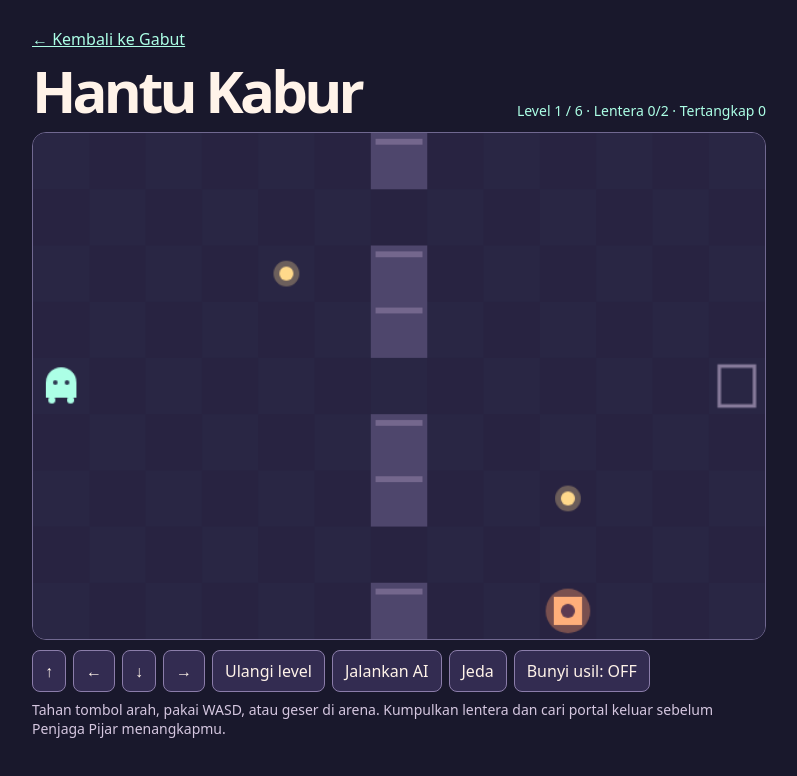
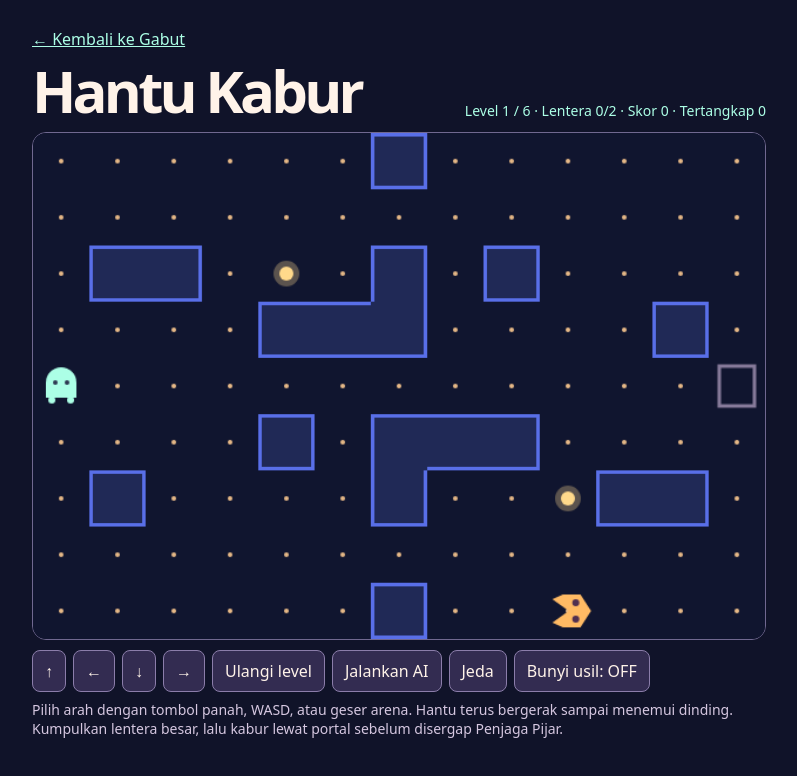
Before and after one commit to ggamesbgt/gabut, a plain HTML site: page games/hantu-kabur.html in a window 1280 px wide. Both pictures are taken after a click on the button "Mulai". Shown: the whole page, without its empty margins (241-1038 px from the left). Drawn offline with Linux system fonts and the light colour scheme.

Commit message:
Give Hantu Kabur neon mazes and continuous arcade movement

```diff
--- a/games/hantu-kabur.html
+++ b/games/hantu-kabur.html
@@ -4,7 +4,7 @@
 <meta name="viewport" content="width=device-width,initial-scale=1">
 <title>Hantu Kabur — Gabut</title>
 <style>
-*{box-sizing:border-box}body{margin:0;background:#19182c;color:#fff3e9;font:16px system-ui}main{max-width:790px;margin:auto;padding:clamp(12px,4vw,28px)}a{color:#acffe6}header{display:flex;justify-content:space-between;align-items:end;gap:8px;margin:12px 0}h1{font-size:clamp(27px,7vw,58px);letter-spacing:-.065em;margin:0;line-height:1}output{font-size:14px;color:#acffe6;text-align:right}.arena{position:relative}.arena canvas{display:block;width:100%;aspect-ratio:13/9;border:1px solid #706890;border-radius:14px;background:#282341;touch-action:none}.overlay{position:absolute;inset:0;display:grid;place-content:center;text-align:center;border-radius:14px;background:#19142bd1;pointer-events:none;padding:15px}.overlay[hidden],[hidden]{display:none}h2{font-size:clamp(22px,5vw,40px);margin:0}footer{display:flex;flex-wrap:wrap;gap:7px;margin-top:10px}button{font:inherit;color:inherit;background:#332c51;border:1px solid #8b7daa;border-radius:8px;padding:9px 12px;touch-action:none}button[aria-pressed=true]{background:#acffe6;color:#18312c}button:disabled{opacity:.45}button:focus-visible,canvas:focus-visible{outline:2px solid #acffe6;outline-offset:2px}p{color:#d5c7e0;margin:8px 0;font-size:14px}
+*{box-sizing:border-box}body{margin:0;background:#101329;color:#fff3e9;font:16px system-ui}main{max-width:790px;margin:auto;padding:clamp(12px,4vw,28px)}a{color:#acffe6}header{display:flex;justify-content:space-between;align-items:end;gap:8px;margin:12px 0}h1{font-size:clamp(27px,7vw,58px);letter-spacing:-.065em;margin:0;line-height:1}output{font-size:14px;color:#acffe6;text-align:right}.arena{position:relative}.arena canvas{display:block;width:100%;aspect-ratio:13/9;border:1px solid #706890;border-radius:14px;background:#10152f;touch-action:none}.overlay{position:absolute;inset:0;display:grid;place-content:center;text-align:center;border-radius:14px;background:#19142bd1;pointer-events:none;padding:15px}.overlay[hidden],[hidden]{display:none}h2{font-size:clamp(22px,5vw,40px);margin:0}footer{display:flex;flex-wrap:wrap;gap:7px;margin-top:10px}button{font:inherit;color:inherit;background:#332c51;border:1px solid #8b7daa;border-radius:8px;padding:9px 12px;touch-action:none}button[aria-pressed=true]{background:#acffe6;color:#18312c}button:disabled{opacity:.45}button:focus-visible,canvas:focus-visible{outline:2px solid #acffe6;outline-offset:2px}p{color:#d5c7e0;margin:8px 0;font-size:14px}
 </style>
 <main>
 <a href="../index.html">← Kembali ke Gabut</a>
@@ -15,7 +15,7 @@
 <button id="up" aria-label="Atas">↑</button><button id="left" aria-label="Kiri">←</button><button id="down" aria-label="Bawah">↓</button><button id="right" aria-label="Kanan">→</button>
 <button id="play">Mulai</button><button id="next" hidden>Level berikutnya</button><button id="ai" aria-pressed="false">Jalankan AI</button><button id="pause">Jeda</button><button id="sound" aria-pressed="false">Bunyi usil: OFF</button>
 </footer>
-<p>Tahan tombol arah, pakai WASD, atau geser di arena. Kumpulkan lentera dan cari portal keluar sebelum Penjaga Pijar menangkapmu.</p>
+<p>Pilih arah dengan tombol panah, WASD, atau geser arena. Hantu terus bergerak sampai menemui dinding. Kumpulkan lentera besar, lalu kabur lewat portal sebelum disergap Penjaga Pijar.</p>
 </main>
 <script src="annoying-sound.js"></script>
 <script>
@@ -30,6 +30,12 @@ const cell=(x,y)=>y*COLS+x;
 function makeLevel(name,frames,interval,exit,tokens,gates){
   const walls=new Set();
   for(const [x,...gaps] of gates)for(let y=0;y<ROWS;y++)if(!gaps.includes(y))walls.add(cell(x,y));
+  const reserved=new Set([cell(...exit),cell(0,4),cell(12,8),...tokens.map(([x,y])=>cell(x,y))]);
+  const islands=[[1,2],[2,2],[4,3],[5,3],[7,5],[8,5],[10,6],[11,6],[1,6],[4,5],[8,2],[11,3]];
+  for(const [x,y] of islands){
+    const tile=cell(x,y);
+    if(!reserved.has(tile)&&!gates.some(([column])=>column===x))walls.add(tile);
+  }
   const graph=Array.from({length:CELLS},(_,i)=>{
     const x=i%COLS,y=Math.floor(i/COLS);
     return moves.map(([dx,dy])=>{
@@ -62,7 +68,7 @@ const levels=[
 ];
 const startGhost=cell(0,4),startKeeper=cell(12,8),held=new Map();
 const active=()=>levels[level];
-let level=0,state='ready',ai=false,node,attempts=0,clock=0,delay=0,route,routeIndex,swipe=0;
+let level=0,state='ready',ai=false,node,attempts=0,clock=0,delay=0,route,routeIndex,direction=0,buffered=0,prior,keeperAngle=0,trail,score=0,levelScore=0;
 function transition(stage,from,move){
   const ghost=stage.graph[from.ghost][move];
   if(ghost===from.keeper)return null;
@@ -88,15 +94,20 @@ function solve(stage,start){
   return null;
 }
 function start(index,mode,initial='playing'){
-  level=index;ai=mode;state=initial;clock=delay=routeIndex=swipe=0;held.clear();
+  level=index;ai=mode;state=initial;clock=delay=routeIndex=direction=buffered=0;held.clear();
   node={ghost:startGhost,keeper:startKeeper,phase:0,bits:0};
+  prior=node;keeperAngle=Math.PI;trail=new Set([startGhost]);levelScore=0;
   route=ai?solve(active(),node):null;
   if(ai&&!route)ai=false;
   refresh();
 }
+function updateStats(){
+  const stage=active(), count=[...stage.tokens.values()].filter(bit=>node.bits&bit).length;
+  get('stats').textContent='Level '+(level+1)+' / '+levels.length+' · Lentera '+count+'/'+stage.tokens.size+' · Skor '+(score+levelScore)+' · Tertangkap '+attempts;
+}
 function refresh(){
-  const stage=active(), count=[...stage.tokens.values()].filter(bit=>node.bits&bit).length;
-  get('stats').textContent='Level '+(level+1)+' / '+levels.length+' · Lentera '+count+'/'+stage.tokens.size+' · Tertangkap '+attempts;
+  updateStats();
+  const stage=active();
   get('overlay').hidden=state==='playing';
   get('status').textContent={ready:stage.name,paused:'Dijeda',lost:'Hantu tertangkap!',clear:'Berhasil kabur!',won:'Lolos sampai fajar!'}[state]||'';
   get('detail').textContent={ready:'Pilih Mulai atau Jalankan AI.',lost:'Tekan Ulangi level untuk mencoba lagi.',
@@ -108,21 +119,33 @@ function refresh(){
   get('pause').disabled=state!=='playing'&&state!=='paused';
   get('pause').textContent=state==='paused'?'Lanjutkan':'Jeda';
 }
-function next(){if(state==='clear')start(level+1,ai);}
-function restart(mode){if(state==='won'){attempts=0;start(0,mode);}else start(level,mode);}
+function next(){if(state==='clear'){score+=levelScore;start(level+1,ai);}}
+function restart(mode){if(state==='won'){attempts=score=0;start(0,mode);}else start(level,mode);}
+function manualMove(stage){
+  const row=stage.graph[node.ghost];
+  const requested=[...held.values()].at(-1)||buffered;
+  if(requested&&row[requested]!==node.ghost){direction=requested;buffered=0;}
+  return direction;
+}
 function tick(){
   if(state==='clear'&&ai&&--delay<=0){next();return;}
   if(state!=='playing')return;
   const stage=active();
   if(++clock<stage.frames)return;
   clock=0;
-  const position=transition(stage,node,ai?(route[routeIndex++]??0):([...held.values()].at(-1)||swipe));
+  const position=transition(stage,node,ai?(route[routeIndex++]??0):manualMove(stage));
   if(!position){
     ai=false;state='lost';attempts++;held.clear();sound('miss');refresh();return;
   }
   const changed=position.bits!==node.bits;
-  node=position;
-  if(changed){sound('point');refresh();}
+  prior=node;node=position;
+  if(prior.keeper!==node.keeper){
+    const [px,py]=xy(prior.keeper),[x,y]=xy(node.keeper);
+    keeperAngle=Math.atan2(y-py,x-px);
+  }
+  if(!trail.has(node.ghost)){trail.add(node.ghost);levelScore+=10;}
+  if(changed){levelScore+=100;sound('point');}
+  updateStats();
   if(arrived(stage,node)){
     state=level+1===levels.length?'won':'clear';delay=55;held.clear();
     if(state==='won')ai=false;
@@ -131,12 +154,25 @@ function tick(){
 }
 function xy(id){return [(id%COLS+.5)*TILE,(Math.floor(id/COLS)+.5)*TILE];}
 function circle(x,y,r,color){ctx.beginPath();ctx.arc(x,y,r,0,2*Math.PI);ctx.fillStyle=color;ctx.fill();}
+function between(from,to){
+  const [x,y]=xy(from),[tx,ty]=xy(to);
+  const f=state==='playing'||state==='paused'?clock/active().frames:1;
+  return [x+(tx-x)*f,y+(ty-y)*f];
+}
 function draw(){
   const stage=active();
   for(let i=0;i<CELLS;i++){
     const [x,y]=xy(i),wall=stage.walls.has(i),top=y-TILE/2,left=x-TILE/2;
-    ctx.fillStyle=wall?'#4e466c':i%2?'#282341':'#292644';ctx.fillRect(left,top,TILE,TILE);
-    if(wall){ctx.fillStyle='#74678d';ctx.fillRect(left+4,top+5,TILE-8,5);}
+    ctx.fillStyle=wall?'#202956':'#10152f';ctx.fillRect(left,top,TILE,TILE);
+    if(wall){
+      ctx.fillStyle='#596fe8';
+      if(i%COLS===0||!stage.walls.has(i-1))ctx.fillRect(left,top,3,TILE);
+      if(i%COLS===COLS-1||!stage.walls.has(i+1))ctx.fillRect(left+TILE-3,top,3,TILE);
+      if(i<COLS||!stage.walls.has(i-COLS))ctx.fillRect(left,top,TILE,3);
+      if(i>=CELLS-COLS||!stage.walls.has(i+COLS))ctx.fillRect(left,top+TILE-3,TILE,3);
+    }else if(!trail.has(i)&&!stage.tokens.has(i)&&i!==stage.goal){
+      circle(x,y,2,'#e7b987');
+    }
   }
   const [gx,gy]=xy(stage.goal);
   ctx.strokeStyle=node.bits===stage.all?'#acffe6':'#867a9a';ctx.lineWidth=3;
@@ -145,12 +181,16 @@ function draw(){
     if(node.bits&bit)continue;
     const [x,y]=xy(id);circle(x,y,11,'#ffdb9250');circle(x,y,6,'#ffd98b');
   }
-  const [kx,ky]=xy(node.keeper);
-  circle(kx,ky,19,'#ff9a6660');
-  ctx.fillStyle='#ffaf7a';ctx.fillRect(kx-12,ky-12,24,24);
-  circle(kx,ky,6,'#5c3a51');
+  const [kx,ky]=between(prior.keeper,node.keeper);
+  const jaw=5+3*Math.sin(clock*.66);
+  ctx.save();ctx.translate(kx,ky);ctx.rotate(keeperAngle);
+  ctx.fillStyle='#ffba64';ctx.beginPath();
+  ctx.moveTo(-16,0);ctx.lineTo(-7,-14);ctx.lineTo(8,-14);
+  ctx.lineTo(17,-jaw-2);ctx.lineTo(3,0);ctx.lineTo(17,jaw+2);
+  ctx.lineTo(8,14);ctx.lineTo(-7,14);ctx.closePath();ctx.fill();
+  circle(-3,-7,3,'#502f50');circle(-3,7,3,'#502f50');ctx.restore();
   if(state!=='lost'){
-    const [x,y]=xy(node.ghost);
+    const [x,y]=between(prior.ghost,node.ghost);
     circle(x,y-3,13,'#acffe6');
     ctx.fillStyle='#acffe6';ctx.fillRect(x-13,y-3,26,13);
     circle(x-5,y-3,2,'#2d3751');circle(x+5,y-3,2,'#2d3751');
@@ -158,7 +198,7 @@ function draw(){
   }
 }
 function takeOver(){if(ai){ai=false;refresh();}}
-function steer(id,move){takeOver();swipe=0;held.set(id,move);}
+function steer(id,move){takeOver();buffered=move;held.set(id,move);}
 for(const [name,move] of [['left',1],['right',2],['up',3],['down',4]]){
   const button=get(name);
   button.addEventListener('pointerdown',e=>{button.setPointerCapture(e.pointerId);steer(e.pointerId,move);});
@@ -174,16 +214,16 @@ canvas.addEventListener('pointerup',e=>{
   const dx=e.clientX-swipeOrigin.x,dy=e.clientY-swipeOrigin.y;
   swipeOrigin=null;
   if(Math.max(Math.abs(dx),Math.abs(dy))<12)return;
-  takeOver();swipe=Math.abs(dx)>Math.abs(dy)?(dx<0?1:2):(dy<0?3:4);
+  takeOver();buffered=Math.abs(dx)>Math.abs(dy)?(dx<0?1:2):(dy<0?3:4);
 });
 canvas.addEventListener('lostpointercapture',()=>{swipeOrigin=null;});
 document.addEventListener('keydown',e=>{if(keys[e.code]){e.preventDefault();if(!e.repeat)steer(e.code,keys[e.code]);}});
 document.addEventListener('keyup',e=>held.delete(e.code));
-window.addEventListener('blur',()=>{held.clear();swipe=0;if(state==='playing'){state='paused';refresh();}});
+window.addEventListener('blur',()=>{held.clear();buffered=0;if(state==='playing'){state='paused';refresh();}});
 get('play').onclick=()=>{restart(false);canvas.focus();};
 get('next').onclick=()=>{next();canvas.focus();};
 get('ai').onclick=()=>{if(ai)takeOver();else if(state==='clear'){ai=true;next();}else restart(true);canvas.focus();};
-get('pause').onclick=()=>{state=state==='paused'?'playing':'paused';held.clear();swipe=0;refresh();if(state==='playing')canvas.focus();};
+get('pause').onclick=()=>{state=state==='paused'?'playing':'paused';held.clear();buffered=0;refresh();if(state==='playing')canvas.focus();};
 let previous,elapsed=0;
 function frame(now){
   elapsed+=Math.min(65,now-(previous??now));previous=now;
```
